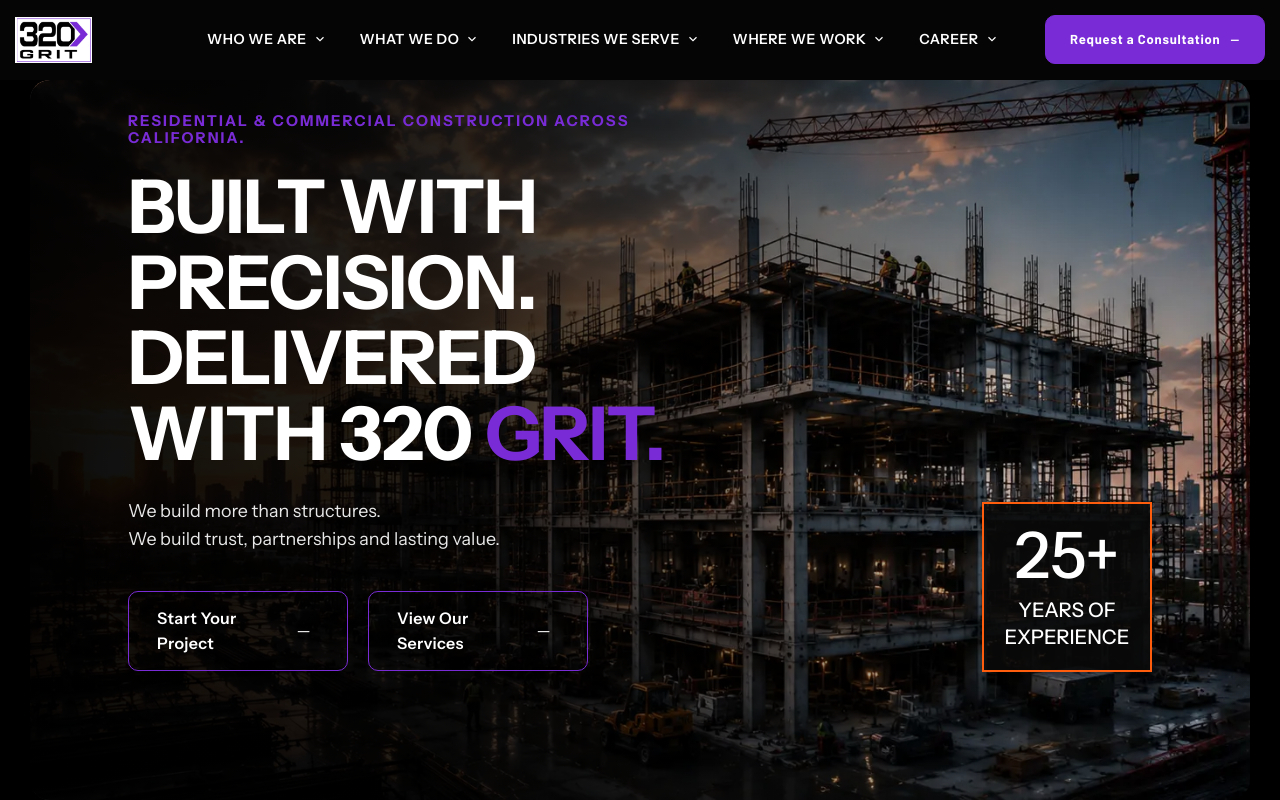
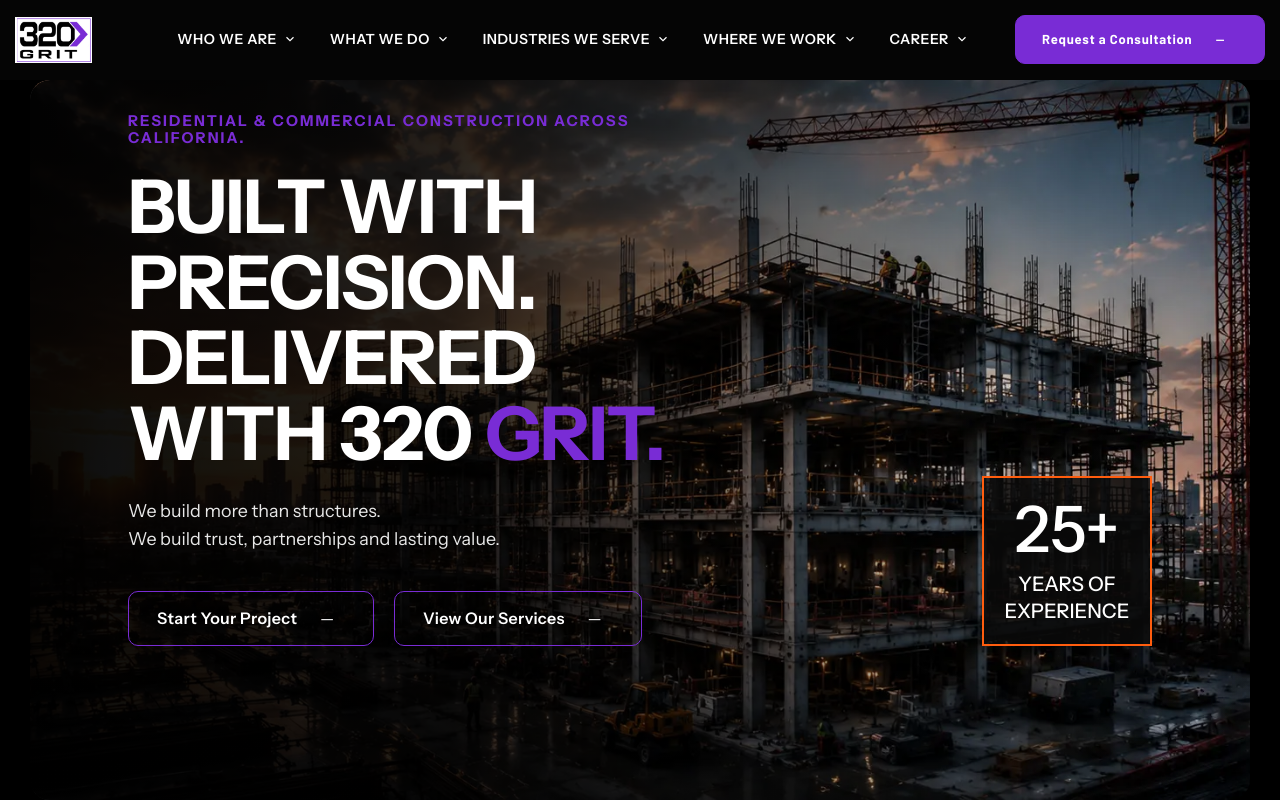
Before and after one commit to TaimoorWajid/website-320grit-angular, an Angular app: page / in a window 1280 px wide. Shown: the top 800 px of the page. Built offline with nearby package versions, Linux system fonts and the light colour scheme.

Commit message:
Buttons: revert fixed width, smooth dash-to-arrow hover

```diff
--- a/src/app/features/home/components/home-markets/home-markets.component.scss
+++ b/src/app/features/home/components/home-markets/home-markets.component.scss
@@ -298,7 +298,7 @@
   align-items: center;
   justify-content: center;
   gap: 0.75rem;
-  width: 220px;
+  min-width: 200px;
   padding: 0.85rem 1.75rem;
   border: 1.5px solid var(--grit-accent-violet);
   border-radius: 10px;
@@ -321,10 +321,11 @@
 .markets__explore-dash {
   font-weight: 400;
   display: inline-block;
+  position: relative;
   width: 36px;
   text-align: center;
   letter-spacing: 0;
-  transition: transform 0.4s var(--grit-ease-smooth);
+  transition: transform 0.4s var(--grit-ease-smooth), color 0.4s var(--grit-ease-smooth);
 }
 
 .markets__explore:hover {
@@ -338,12 +339,15 @@
 
 .markets__explore:hover .markets__explore-dash {
   transform: translateX(2px);
-  font-size: 0;
+  color: transparent;
 }
 
 .markets__explore:hover .markets__explore-dash::after {
   content: '\2192';
-  font-size: 1rem;
+  color: #fff;
+  position: absolute;
+  left: 50%;
+  transform: translateX(-50%);
 }
 
 /* ---- Mobile: horizontal tab row, stacked cards ---- */
--- a/src/styles/_utilities.scss
+++ b/src/styles/_utilities.scss
@@ -167,7 +167,7 @@
   align-items: center;
   justify-content: center;
   gap: 0.75rem;
-  width: 220px;
+  min-width: 200px;
   padding: 0.85rem 1.75rem;
   border: 1.5px solid var(--grit-accent-violet);
   border-radius: 10px;
@@ -191,9 +191,10 @@
 .btn-explore .btn-explore-dash {
   font-weight: 400;
   display: inline-block;
+  position: relative;
   width: 36px;
   text-align: center;
-  transition: transform 0.4s var(--grit-ease-smooth);
+  transition: transform 0.4s var(--grit-ease-smooth), color 0.4s var(--grit-ease-smooth);
 }
 
 .btn-explore:hover {
@@ -207,12 +208,15 @@
 
 .btn-explore:hover .btn-explore-dash {
   transform: translateX(2px);
-  font-size: 0;
+  color: transparent;
 }
 
 .btn-explore:hover .btn-explore-dash::after {
   content: '\2192';
-  font-size: 1rem;
+  color: #fff;
+  position: absolute;
+  left: 50%;
+  transform: translateX(-50%);
 }
 
 @media (max-width: 768px) {
```
